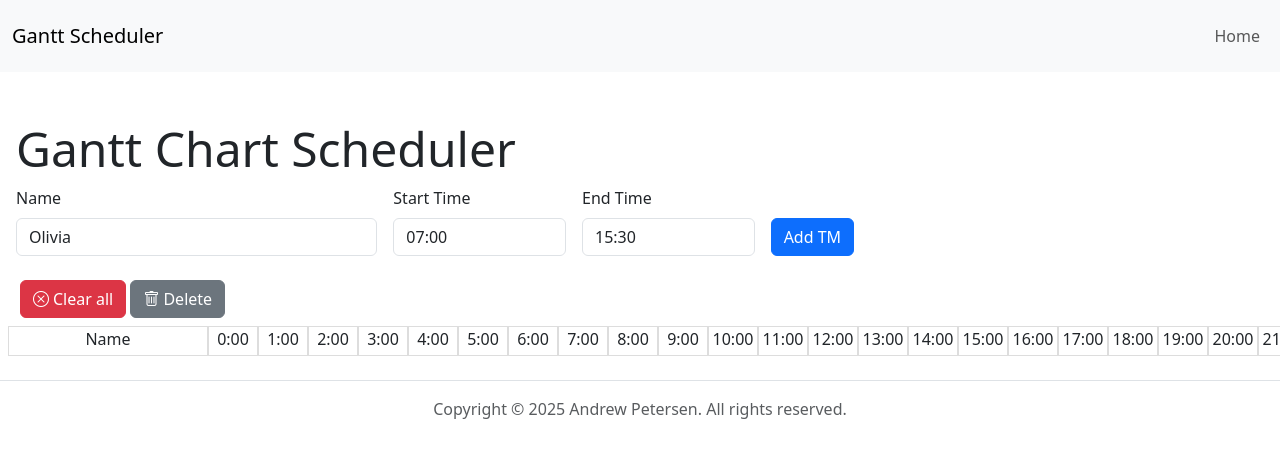
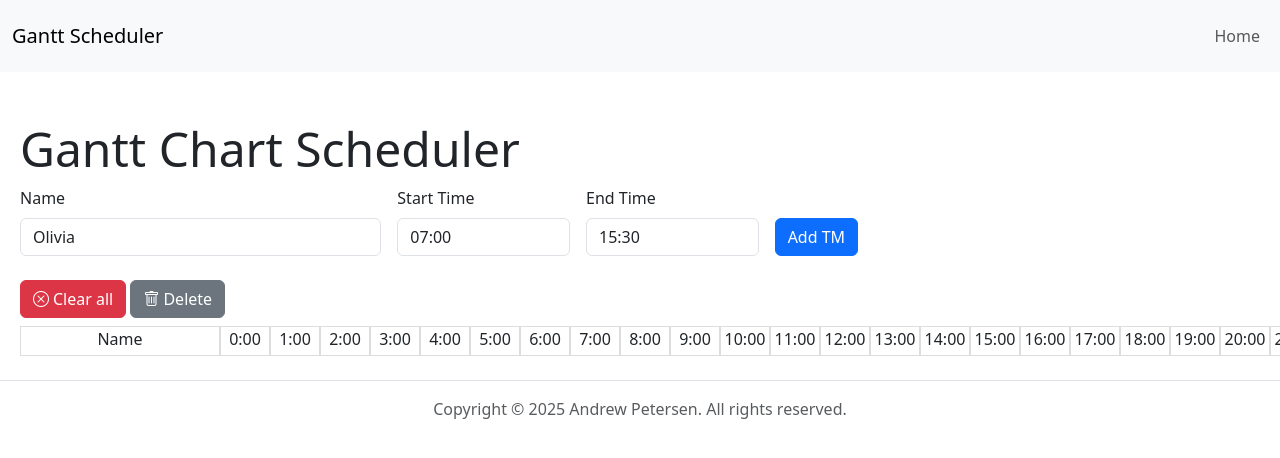
Before and after one commit to petersenandrew/gantt-schedule, a Jekyll site: the page built from index.html, in a window 1280 px wide. Shown: the top 458 px of the page. Built offline with Jekyll 4.4.1, drawn with Linux system fonts in a browser that asks for light colours.

Commit message:
Fix gantt centering

```diff
--- a/css/gantt.css
+++ b/css/gantt.css
@@ -1,6 +1,5 @@
 /* Framework */
 .time-box {
-  display: block;
   border: 1px solid #ddd;
   height: 30px;
   width: 3.5vw; /* 24 hours in a day, 84% of viewport */
@@ -8,7 +7,6 @@
 }
 
 .name-box {
-  display: block;
   border: 1px solid #ddd;
   height: 30px;
   width: 10vw;
@@ -20,7 +18,6 @@
   background-color: blue;
 } */
 .name-block {
-  display: block;
   border: 1px solid #ddd;
   height: 30px;
   width: 10vw;
@@ -29,7 +26,6 @@
 }
 
 .shift-block {
-  display: block;
   position: relative;
   background-color: #4CAF50;
   height: 30px;
@@ -41,6 +37,13 @@
   user-select: none;
 }
 
+/* .selected {
+  background-color: #3a873d;
+} */
+
 .selected {
   background-color: #3a873d;
+  box-shadow: 0 0 10px rgba(58, 135, 61, 0.6); /* Soft green glow */
+  transform: scale(1.01); /* Slightly enlarges the div */
+  transition: all 0.1s ease;
 }
--- a/index.html
+++ b/index.html
@@ -4,7 +4,7 @@ title: Gantt Scheduler
 ---
 
 <section>
-  <div class="container mt-5 mx-1 flex-nowrap">
+  <div class="container mt-5 mx-2 flex-nowrap">
     <h1 class="display-5">Gantt Chart Scheduler</h1>
     <form class="row g-3 needs-validation" id="addTM" novalidate>
       <div class="col-md-4">
@@ -42,10 +42,10 @@ title: Gantt Scheduler
     <button type="button" class="btn btn-danger align-items-center mb-2" id="clearAllBtn">
       <i class="bi bi-x-circle pe-1"></i>Clear all
     </button>
-    <button type="button" class="btn btn-secondary mb-2" id="deleteBtn">
+    <button type="button" class="btn btn-secondary align-items-center mb-2" id="deleteBtn">
       <i class="bi bi-trash pe-1"></i>Delete
     </button>
-    <div class="row flex-nowrap">
+    <div class=" flex-nowrap d-flex">
         <div class="text-center name-box p-0">
           Name
         </div>
--- a/js/gantt.js
+++ b/js/gantt.js
@@ -17,7 +17,7 @@ export function addTMtoGantt(id, name, startTime, endTime) {
   const ganttChart = document.getElementById('ganttChart');
 
   const tm = document.createElement('div');
-  tm.classList.add('row', 'flex-nowrap', 'team-member');
+  tm.classList.add('flex-nowrap', 'team-member', 'mt-2', 'd-flex');
   tm.setAttribute('tmId', id);
 
   const nameBlock = document.createElement('div');
```
